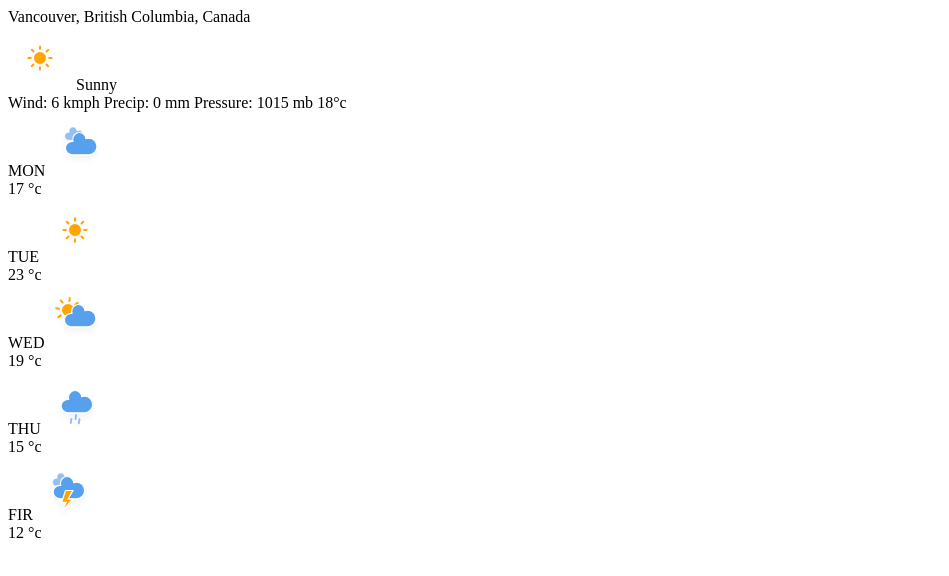
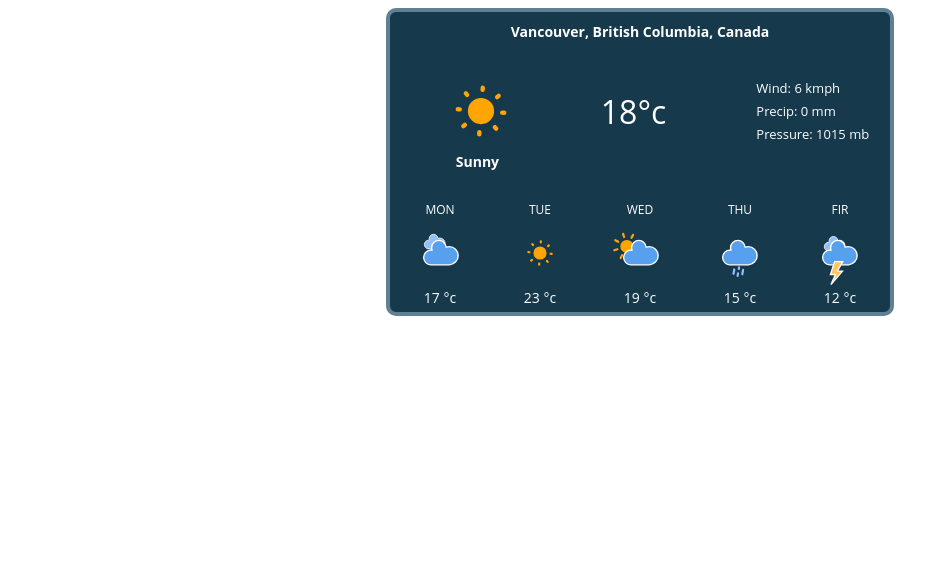
Before and after one commit to jackxu115/weatherpanel, a plain HTML site: page index.html in a window 1280 px wide. Shown: the whole page, without its empty margins (0-949 px from the left). Drawn offline with Linux system fonts and the light colour scheme.

Commit message:
add a css file

```diff
--- /dev/null
+++ b/css/main.css
@@ -0,0 +1,91 @@
+body {
+    color: white;
+    display: flex;
+    justify-content: center;
+}
+
+.background {
+    width: 500px;
+    height: 300px;
+    border: 4px solid #608094;
+    border-radius: 10px;
+    background: #16394c;
+    display: flex;
+    flex-direction: column;
+    /*justify-content: center;*/
+    align-items: center;
+}
+
+.location, .main_left span {
+    font-family: "Open Sans", "Gill Sans MT", "Gill Sans", Corbel, Arial, sans-serif;
+    font-size: 14px;
+    font-weight: bold;
+    padding-top: 10px;
+}
+
+.main {
+    display: flex;
+    justify-content: space-between;
+    align-items: center;
+}
+
+.main_left {
+    display: flex;
+    flex-direction: column;
+    justify-content: center;
+    align-items: flex-start;
+    padding-right: 50px;
+}
+
+.main_left img {
+    width: 140px;
+}
+
+.main_left span {
+    position: absolute;
+    padding-top: 100px;
+    padding-left: 45px;
+}
+
+.main_center span {
+    /*position: absolute;*/
+    font-size: 32px;
+    font-family: "Open Sans", "Gill Sans MT", "Gill Sans", Corbel, Arial, sans-serif;
+    padding-right: 90px;
+}
+
+.main_right {
+    display: flex;
+    flex-direction: column;
+    font-family: "Open Sans", "Gill Sans MT", "Gill Sans", Corbel, Arial, sans-serif;
+    font-size: 13px;
+    gap: 5px;
+}
+
+.weeks {
+    display: flex;
+    align-items: center;
+    justify-content: space-between;
+    gap: 30px;
+    padding-top: 20px;
+}
+
+.day {
+    display: flex;
+    flex-direction: column;
+    align-items: center;
+}
+
+.name {
+    font-family: "Open Sans", "Gill Sans MT", "Gill Sans", Corbel, Arial, sans-serif;
+    font-size: 12px;
+}
+
+.temperature {
+    font-family: "Open Sans", "Gill Sans MT", "Gill Sans", Corbel, Arial, sans-serif;
+    font-size: 14px;
+}
+
+.day img {
+    height: 70px;
+}
--- a/index.html
+++ b/index.html
@@ -5,6 +5,7 @@
     <meta name="viewport"
           content="width=device-width, user-scalable=no, initial-scale=1.0, maximum-scale=1.0, minimum-scale=1.0">
     <meta http-equiv="X-UA-Compatible" content="ie=edge">
+    <link rel="stylesheet" href="css/main.css">
     <title>Weather</title>
 </head>
 <body>
@@ -13,15 +14,19 @@
     <div class="location">
         <span>Vancouver, British Columbia, Canada</span>
     </div>
+    <div class="main">
         <div class="main_left">
             <img src="png/weather_icon_full_sun.svg" alt="">
             <span>Sunny</span>
+        </div>
+        <div class="main_center">
+            <span class="temperature">18°c</span>
         </div>
         <div class="main_right">
             <span class="wind">Wind: 6 kmph</span>
             <span class="precip">Precip: 0 mm</span>
             <span class="pressure">Pressure: 1015 mb</span>
-        <span class="temperature">18°c</span>
+        </div>
     </div>
     <div class="weeks">
         <div class="day">
```
Lines whose indentation alone changed are shown as unchanged.
